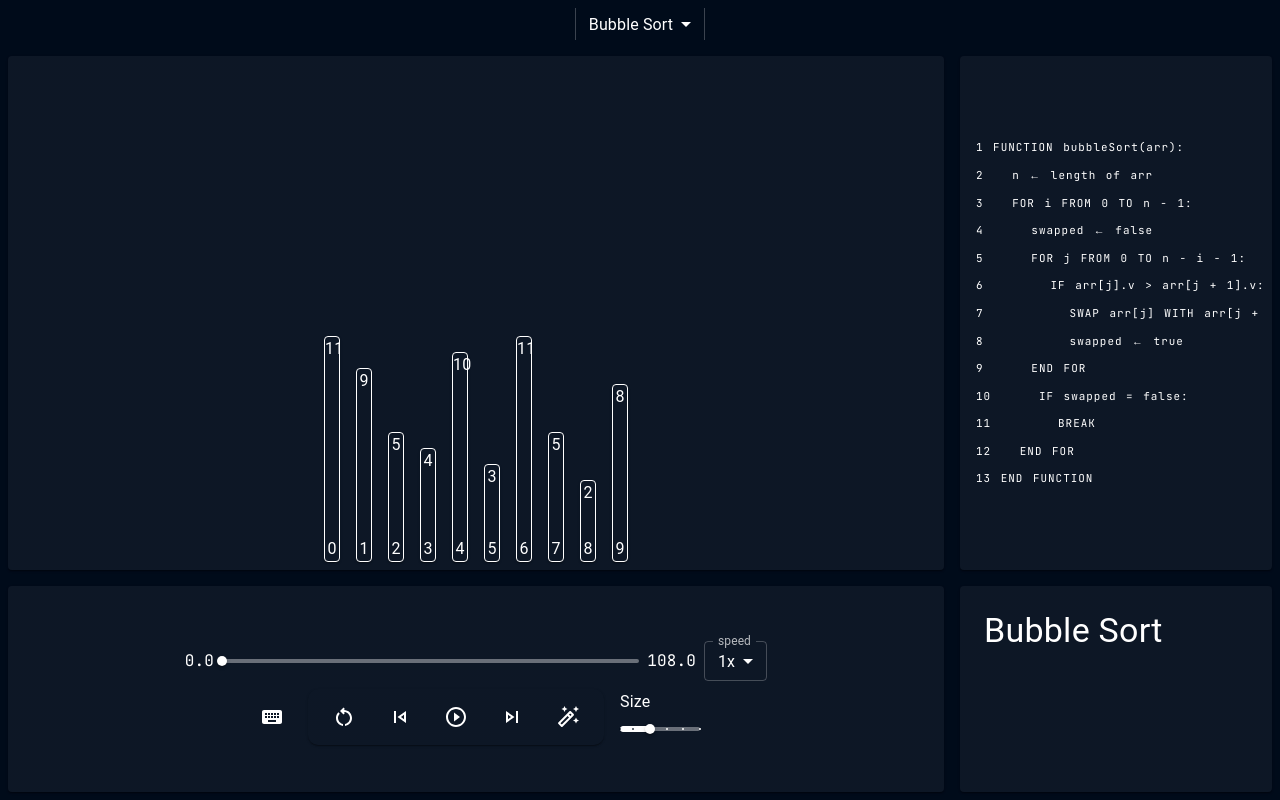
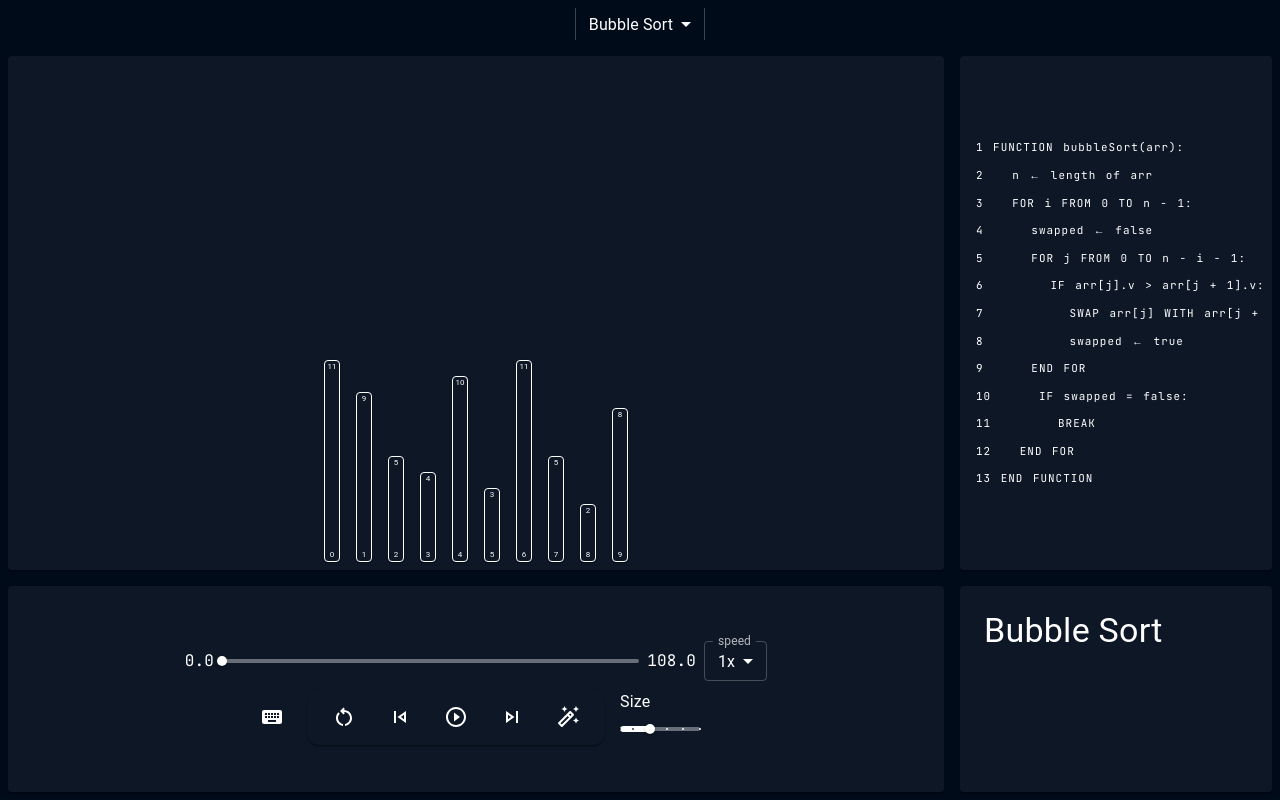
Before and after one commit to darkk-shadow/algorithm-visualizer, a React (Vite) app: page / in a window 1280 px wide. Built offline with nearby package versions, Linux system fonts and the light colour scheme.

Commit message:
Reduce bar font

```diff
--- a/src/comps/Bar.jsx
+++ b/src/comps/Bar.jsx
@@ -6,7 +6,7 @@ const Bars = (p) => {
       className="bar"
       id={`b${p.id}`}
     >
-      <Typography>
+      <Typography sx={{fontSize: "0.5em"}}>
         {p.val}
         </Typography>
 
@@ -15,7 +15,7 @@ const Bars = (p) => {
           height: `${p.val}em`,
         }}
       ></Box>
-      <Typography>{p.id}</Typography>
+      <Typography sx={{fontSize: "0.5em"}}>{p.id}</Typography>
     </Paper>
   );
 };
--- a/src/new.js
+++ /dev/null
@@ -1,3 +0,0 @@
-const car = "car";
-
-console.log(car);
```
